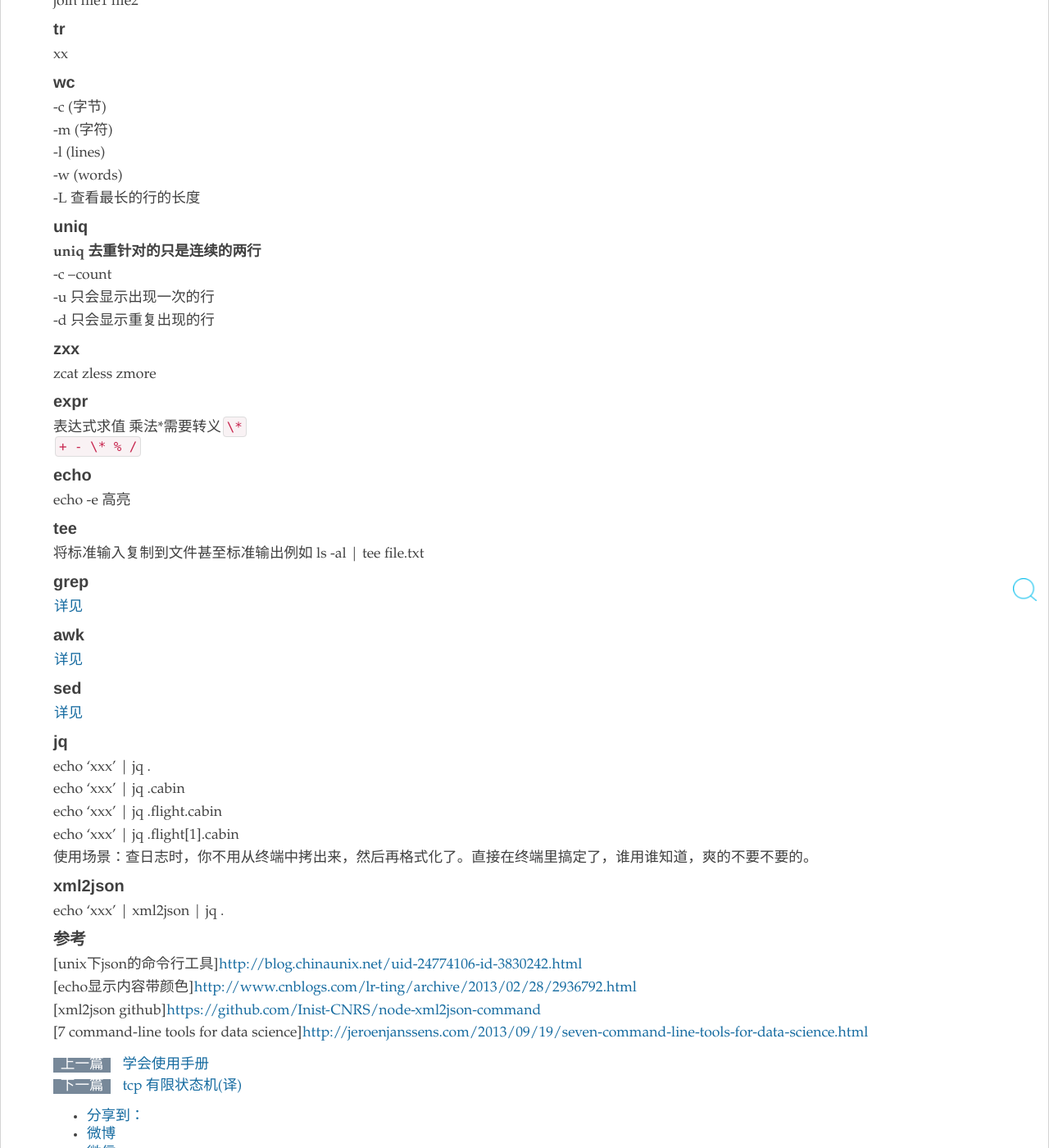
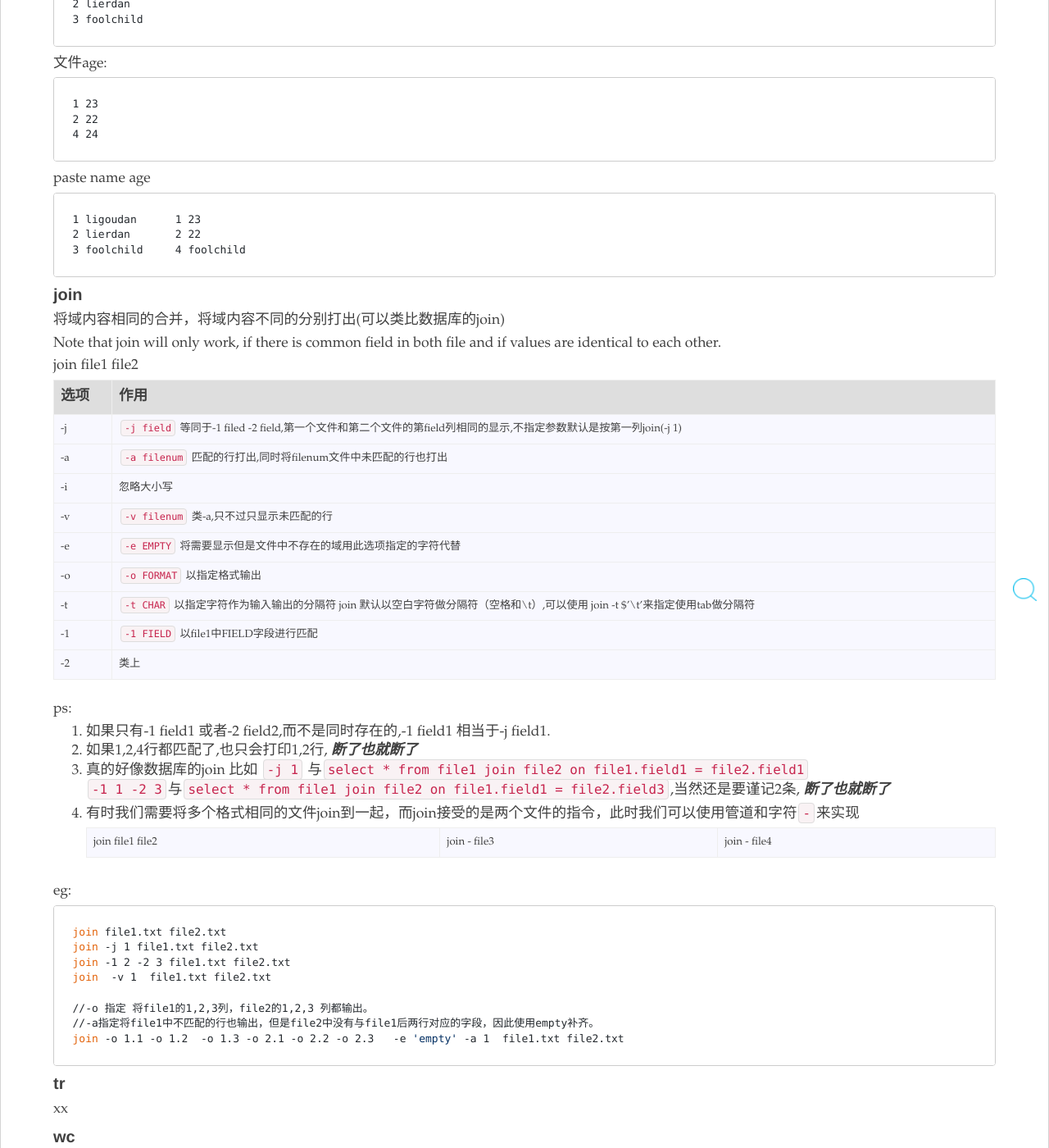
Before and after one commit to zy123a/lcj1992.github.com, a Jekyll site: the page built from _posts/unix/text/2015-12-24-text.md, in a window 1280 px wide and 1400 px high, scrolled down 2005 px. Shown: the whole window at 82% size. Built offline with Jekyll 4.4.1, drawn with Linux system fonts in a browser that asks for light colours; nearby versions of some CDN libraries; comment, search, counter and statistics services are not loaded; some of the changed text lies outside the part shown.

Commit message:
annotation

```diff
--- a/_posts/unix/text/2015-12-24-text.md
+++ b/_posts/unix/text/2015-12-24-text.md
@@ -38,7 +38,7 @@ tags: text tail head　atnodes sort uniq ls cut tee jq sed awk xml2json
 
 #### cat
 
-cat -n 显示行号
+cat -n 显示行号,支持通配符*,可以打开多个文件,类似的还有less,more,tail,head,grep
 
 #### echo
 
@@ -99,17 +99,72 @@ cut -b 3-5（3到5）      cut -b -3（到3）     cut -b 3-（3之后）  cut -
 `cat /etc/passwd \|head -n 5 \|cut -d : -f 1,3-5`
 
 #### paste
-将文本合并
+将文本合并,将file2的域追加在file1
 
 paste file1 file2
 
+eg:
+
+文件name:
+
+    1 ligoudan
+    2 lierdan
+    3 foolchild
+
+文件age:
+
+    1 23
+    2 22
+    4 24
+
+paste name age
+
+    1 ligoudan	1 23
+    2 lierdan	2 22
+    3 foolchild	4 foolchild
+
 
 #### join
-将域内容相同的合并，将域内容不同的分别打出
+
+将域内容相同的合并，将域内容不同的分别打出(可以类比数据库的join)
 
 Note that join will only work, if there is common field in both file and if values are identical to each other.
 
 join file1 file2
+
+|选项|作用|
+|-|-|
+|-j|`-j field` 等同于-1 filed -2 field,第一个文件和第二个文件的第field列相同的显示,不指定参数默认是按第一列join(-j 1)|
+|-a|`-a filenum` 匹配的行打出,同时将filenum文件中未匹配的行也打出|
+|-i|忽略大小写|
+|-v|`-v filenum` 类-a,只不过只显示未匹配的行|
+|-e|`-e EMPTY` 将需要显示但是文件中不存在的域用此选项指定的字符代替|
+|-o|`-o FORMAT` 以指定格式输出|
+|-t|`-t CHAR` 以指定字符作为输入输出的分隔符 join 默认以空白字符做分隔符（空格和\t）,可以使用 join -t $'\t'来指定使用tab做分隔符|
+|-1|`-1 FIELD` 以file1中FIELD字段进行匹配|
+|-2|类上|
+
+ps:
+
+1.  如果只有-1 field1 或者-2 field2,而不是同时存在的,-1 field1 相当于-j field1.
+2.  如果1,2,4行都匹配了,也只会打印1,2行, ***断了也就断了***
+3.  真的好像数据库的join 比如 `-j 1` 与`select * from file1 join file2 on file1.field1 = file2.field1`
+`-1 1 -2 3`与`select * from file1 join file2 on file1.field1 = file2.field3`,当然还是要谨记2条,  ***断了也就断了***
+4.  有时我们需要将多个格式相同的文件join到一起，而join接受的是两个文件的指令，此时我们可以使用管道和字符`-`来实现
+
+     join file1 file2 | join - file3 | join - file4
+
+eg:
+
+    join file1.txt file2.txt
+    join -j 1 file1.txt file2.txt
+    join -1 2 -2 3 file1.txt file2.txt
+    join  -v 1  file1.txt file2.txt
+
+    //-o 指定 将file1的1,2,3列，file2的1,2,3 列都输出。
+    //-a指定将file1中不匹配的行也输出，但是file2中没有与file1后两行对应的字段，因此使用empty补齐。
+    join -o 1.1 -o 1.2  -o 1.3 -o 2.1 -o 2.2 -o 2.3   -e 'empty' -a 1  file1.txt file2.txt
+
 
 #### tr
 xx
@@ -189,3 +244,5 @@ echo 'xxx' \| xml2json \| jq .
 [xml2json github]<https://github.com/Inist-CNRS/node-xml2json-command>
 
 [7 command-line tools for data science]<http://jeroenjanssens.com/2013/09/19/seven-command-line-tools-for-data-science.html>
+
+[join]<http://jjuanxi.blog.163.com/blog/static/17527419720121954756361/>
```
Also changed, not shown: _posts/unix/2014-11-13-file.md (+33 -5 lines), 1 other file.
